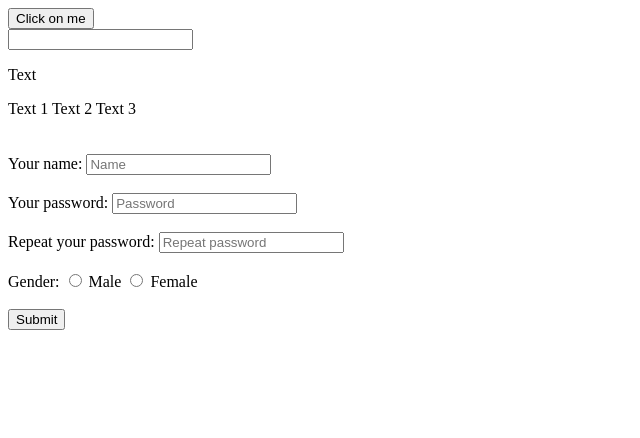
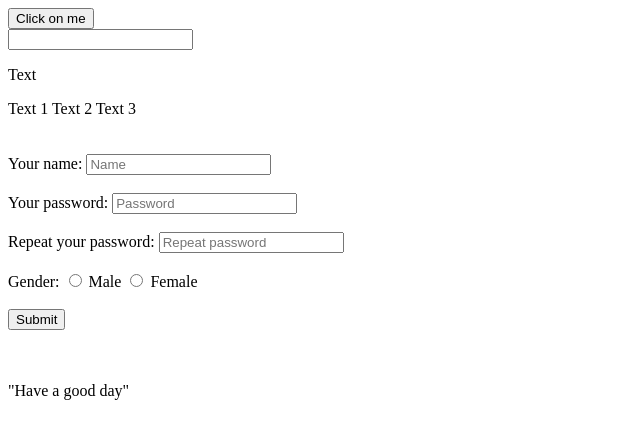
Before and after one commit to nmalukhajob-ux/project1, a plain HTML site: page index.html in a window 1280 px wide. Shown: the whole page, without its empty margins (0-640 px from the left). Drawn offline with Linux system fonts and the light colour scheme.

Commit message:
new commit

```diff
--- a/index.html
+++ b/index.html
@@ -38,6 +38,9 @@
         <input type="submit" name="submit" value="Submit">
     </form>
 
+    <br><br>
+    <p> "Have a good day" </p>
+
     <script src="js/main.js">
        // document.write("JavaScript 1");
        // console.log("JavaScript 1 for console");
```
